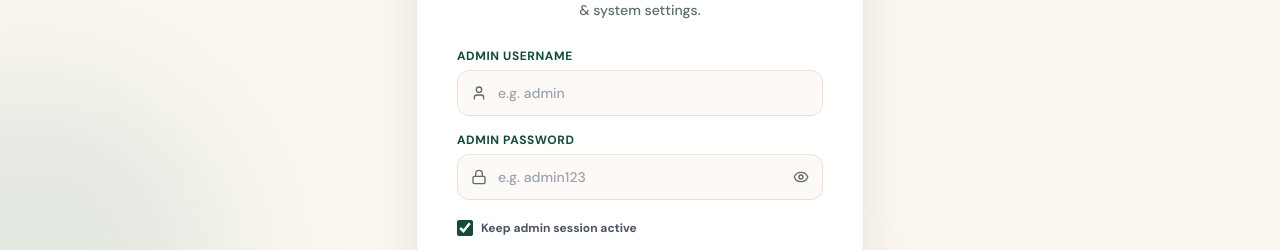
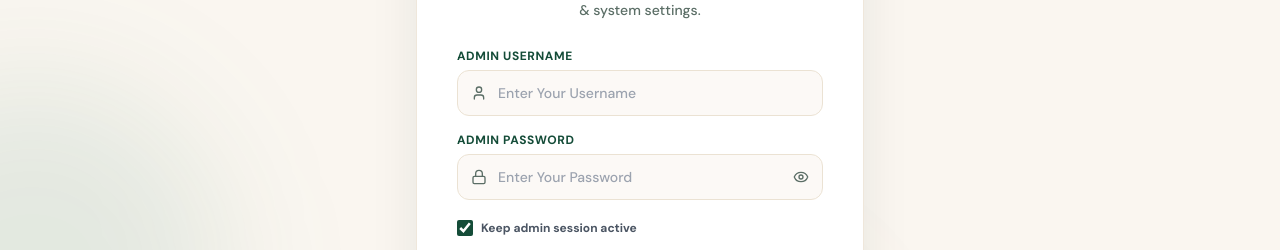
Before and after one commit to axartechit-ops/greesal, a Next.js app: page /admin/login in a window 1280 px wide. Shown: the part 344-594 px from the top of the page. Built offline with nearby package versions, Linux system fonts and the light colour scheme; no server answers.

Commit message:
chnage admin passworf

```diff
--- a/app/admin/login/page.tsx
+++ b/app/admin/login/page.tsx
@@ -197,7 +197,7 @@ export default function AdminLoginPage() {
                   required
                   value={username}
                   onChange={(e) => setUsername(e.target.value)}
-                  placeholder="e.g. admin"
+                  placeholder="Enter Your Username"
                   autoComplete="username"
                   className="w-full pl-10 pr-4 py-3 bg-[#FAF6F0]/60 border border-[#EBE2D3] rounded-xl text-sm font-medium text-[#0C2A20] placeholder-gray-400 focus:outline-none focus:ring-2 focus:ring-emerald-600 focus:bg-white transition-all duration-200"
                 />
@@ -221,7 +221,7 @@ export default function AdminLoginPage() {
                   required
                   value={password}
                   onChange={(e) => setPassword(e.target.value)}
-                  placeholder="e.g. admin123"
+                  placeholder="Enter Your Password"
                   autoComplete="current-password"
                   className="w-full pl-10 pr-11 py-3 bg-[#FAF6F0]/60 border border-[#EBE2D3] rounded-xl text-sm font-medium text-[#0C2A20] placeholder-gray-400 focus:outline-none focus:ring-2 focus:ring-emerald-600 focus:bg-white transition-all duration-200"
                 />
```
